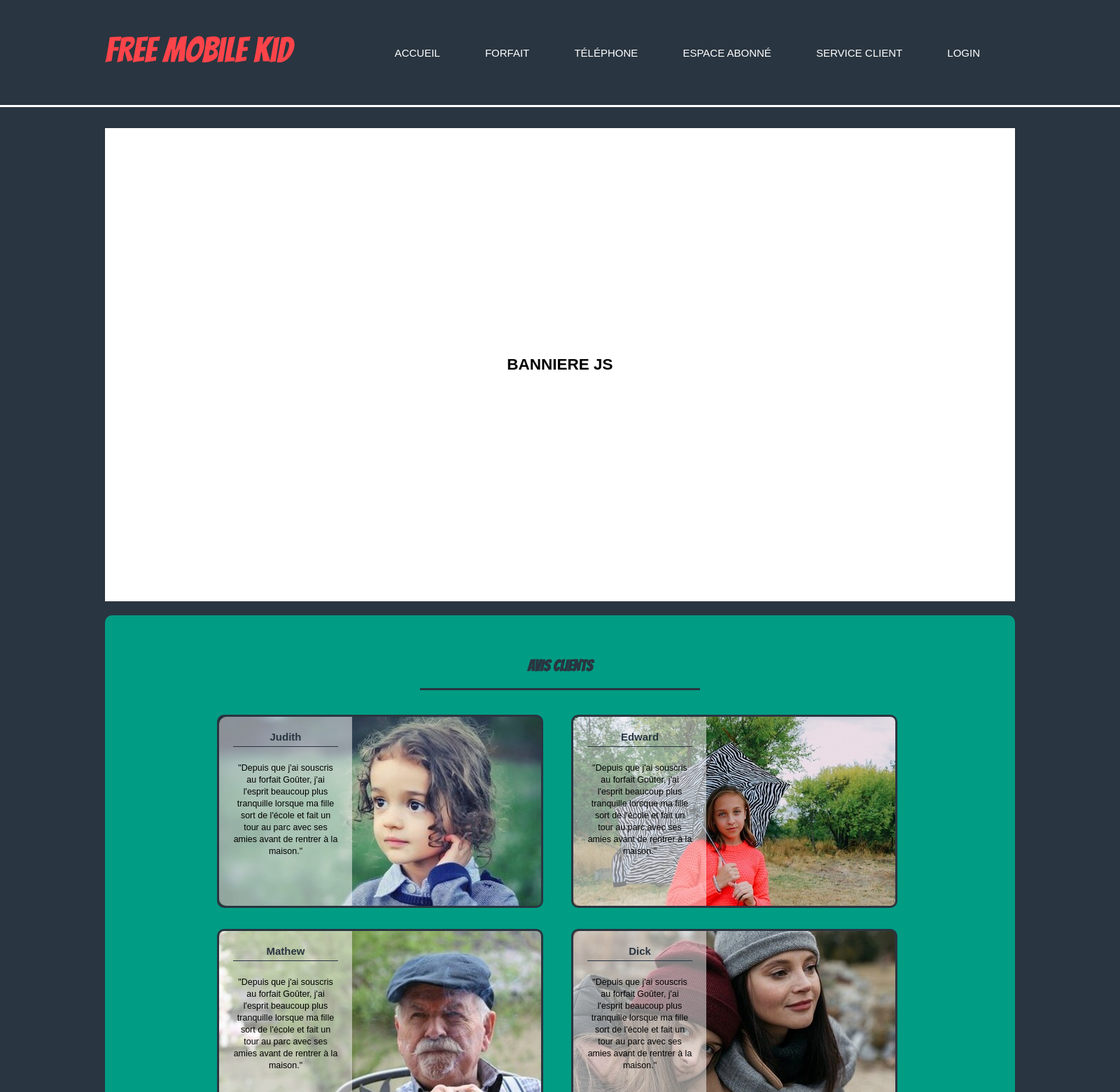
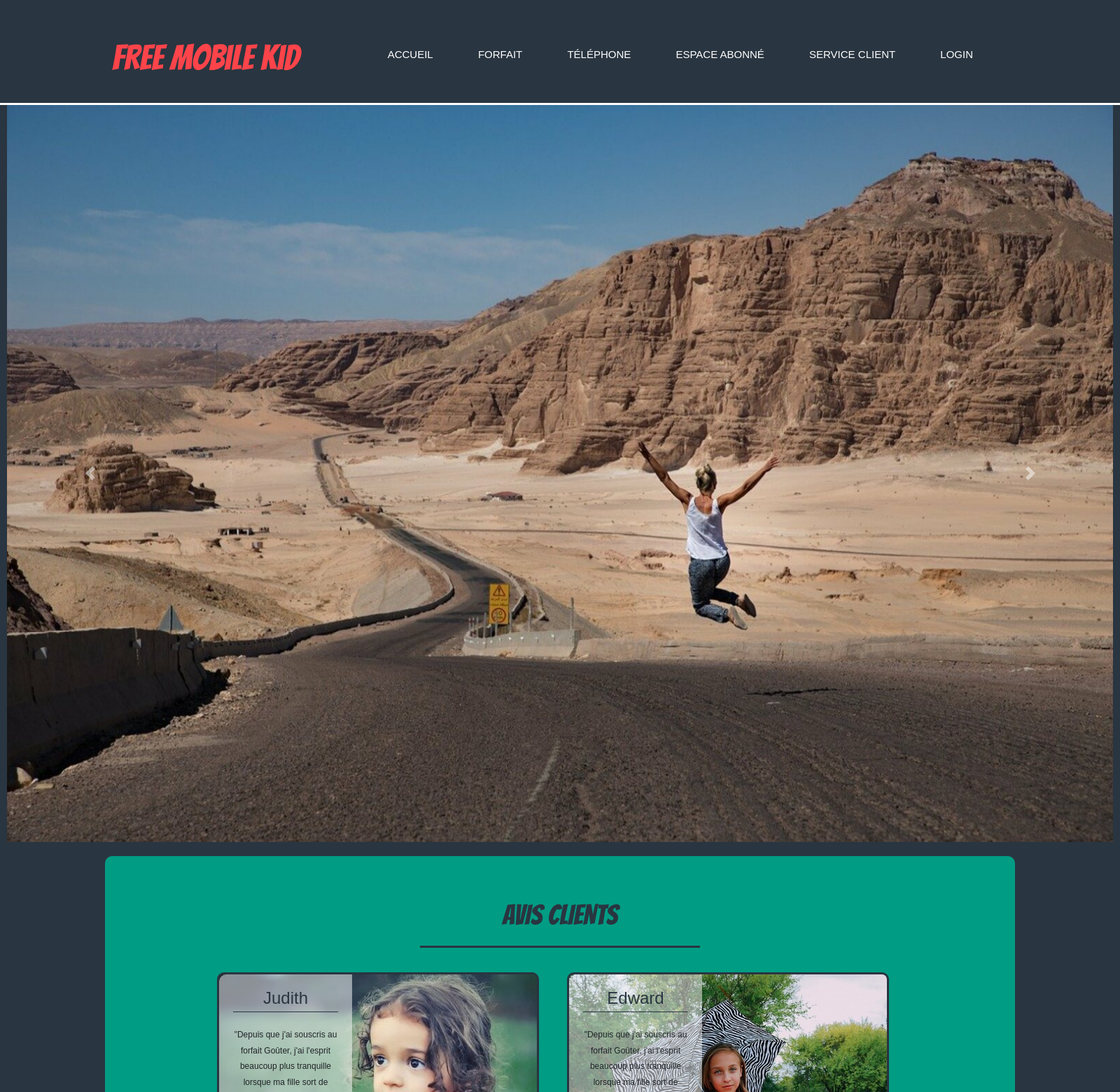
Before and after one commit to Mathis-Faz/FreeMobilleKids-WebSite, a PHP site: page / in a window 1600 px wide. Shown: the top 1560 px of the page at 70% size. Run offline with PHP 8.4, Linux system fonts and the light colour scheme.

Commit message:
clean page

```diff
--- a/index.html
+++ b/index.html
@@ -3,6 +3,8 @@
     <head>
         <meta charset="UTF-8"/>
         <link href="https://fonts.googleapis.com/css?family=Bangers&display=swap" rel="stylesheet">
+        <!-- Bootstrap CSS -->
+        <link rel="stylesheet" href="https://stackpath.bootstrapcdn.com/bootstrap/4.4.1/css/bootstrap.min.css" integrity="sha384-Vkoo8x4CGsO3+Hhxv8T/Q5PaXtkKtu6ug5TOeNV6gBiFeWPGFN9MuhOf23Q9Ifjh" crossorigin="anonymous">
         <link rel="stylesheet" href="style.css">
         <title> Free Mobile Kid </title>
     </head>
@@ -24,14 +26,32 @@
             </div>
         </header>
 
-        <section id="bannierejs">
-            <div class="wrapper">
-                <div class="bannierejs">
-                    <h1>BANNIERE JS</h1>
-                </div>
+        <section id="banniere">
+            <div class="wrapper2">
+                <div id="carouselExampleControls" class="carousel slide" data-ride="carousel">
+                    <div class="carousel-inner">
+                        <div class="carousel-item active">
+                            <img src="image/freedom.jpg" class="d-block w-100" alt="...">
+                        </div>
+                        <div class="carousel-item">
+                            <img src="image/fille_iphone.jpeg" class="d-block w-100" alt="...">
+                        </div>
+                        <div class="carousel-item">
+                            <img src="image/garcon_android.jpeg" class="d-block w-100" alt="...">
+                        </div>
+                    </div>
+                    <a class="carousel-control-prev" href="#carouselExampleControls" role="button" data-slide="prev">
+                        <span class="carousel-control-prev-icon" aria-hidden="true"></span>
+                        <span class="sr-only">Previous</span>
+                    </a>
+                    <a class="carousel-control-next" href="#carouselExampleControls" role="button" data-slide="next">
+                        <span class="carousel-control-next-icon" aria-hidden="true"></span>
+                        <span class="sr-only">Next</span>
+                    </a>
+                  </div>
             </div>
-            <div class="clear"></div>
         </section>
+
 
         <section id="feedback">
             <div class="wrapper">
@@ -96,4 +116,10 @@
         </footer>
     </body>
 
+<!-- Optional JavaScript -->
+    <!-- jQuery first, then Popper.js, then Bootstrap JS -->
+    <script src="https://code.jquery.com/jquery-3.4.1.slim.min.js" integrity="sha384-J6qa4849blE2+poT4WnyKhv5vZF5SrPo0iEjwBvKU7imGFAV0wwj1yYfoRSJoZ+n" crossorigin="anonymous"></script>
+    <script src="https://cdn.jsdelivr.net/npm/popper.js@1.16.0/dist/umd/popper.min.js" integrity="sha384-Q6E9RHvbIyZFJoft+2mJbHaEWldlvI9IOYy5n3zV9zzTtmI3UksdQRVvoxMfooAo" crossorigin="anonymous"></script>
+    <script src="https://stackpath.bootstrapcdn.com/bootstrap/4.4.1/js/bootstrap.min.js" integrity="sha384-wfSDF2E50Y2D1uUdj0O3uMBJnjuUD4Ih7YwaYd1iqfktj0Uod8GCExl3Og8ifwB6" crossorigin="anonymous"></script>
+
 </html>
--- a/style.css
+++ b/style.css
@@ -27,8 +27,18 @@ body{
     margin: 0px auto;
     padding: 0px 10px;
 }
+.wrapper2 {
+    width: 1600px;
+    /*height: 600px;*/
+    margin: 0px auto;
+    padding: 0px 10px;
+}
 
 a{
+    text-decoration: none;
+}
+
+a:hover{
     text-decoration: none;
 }
 
@@ -54,7 +64,7 @@ header{
     height: 150px;
     background-color: #293540;
     border-bottom: 3px solid #FFF;
-    margin-bottom: 30px;
+    /*margin-bottom: 30px;*/
 }
 
 header .free{
```
Also changed, not shown: eabonne.html (+9 -4 lines), forfait.html (+9 -4 lines), sclient.html (+11 -3 lines), telephone.html (+15 -2 lines), image/fille_iphone.jpeg (added), image/freedom.jpg (added), image/garcon_android.jpeg (added), text.txt (deleted).
